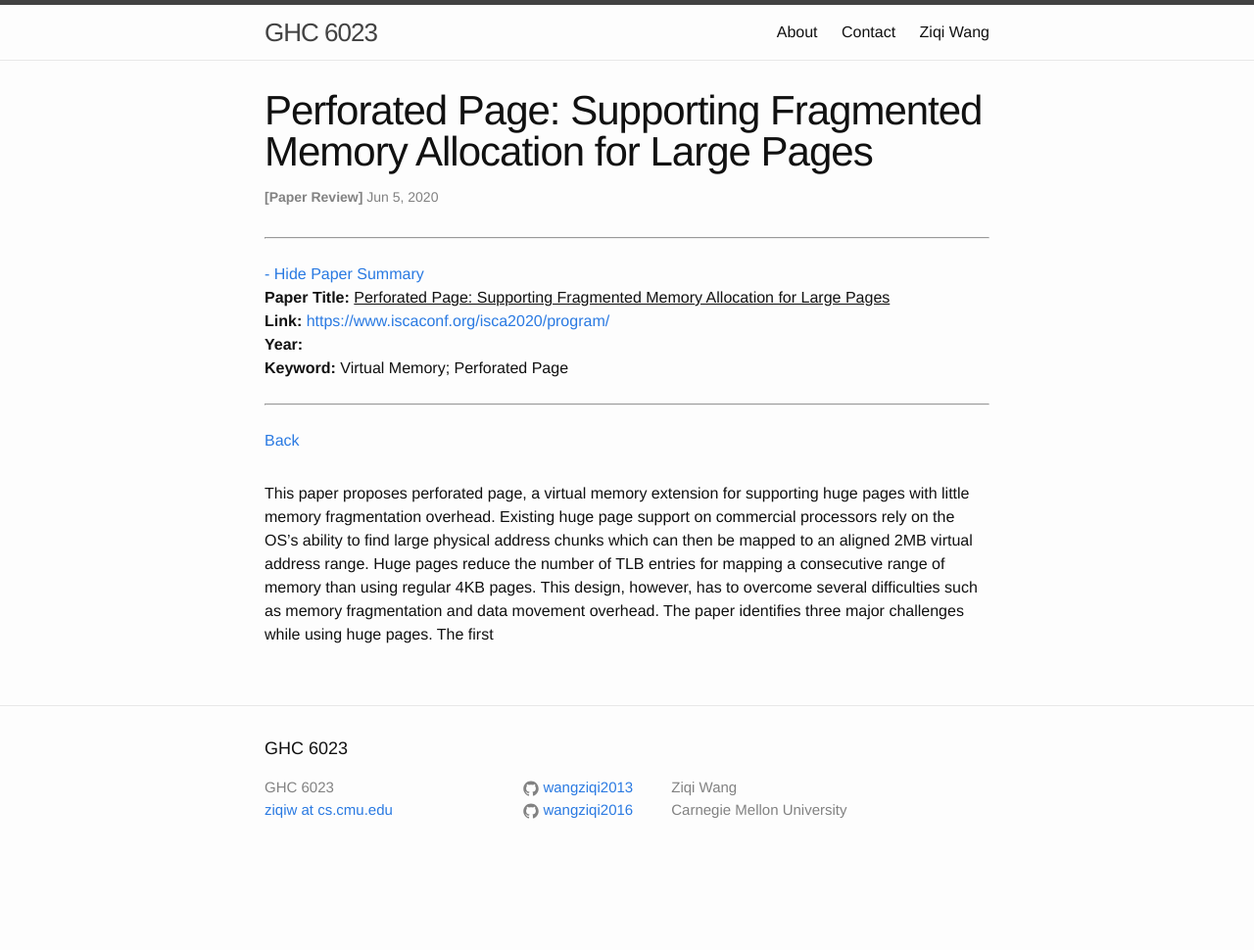
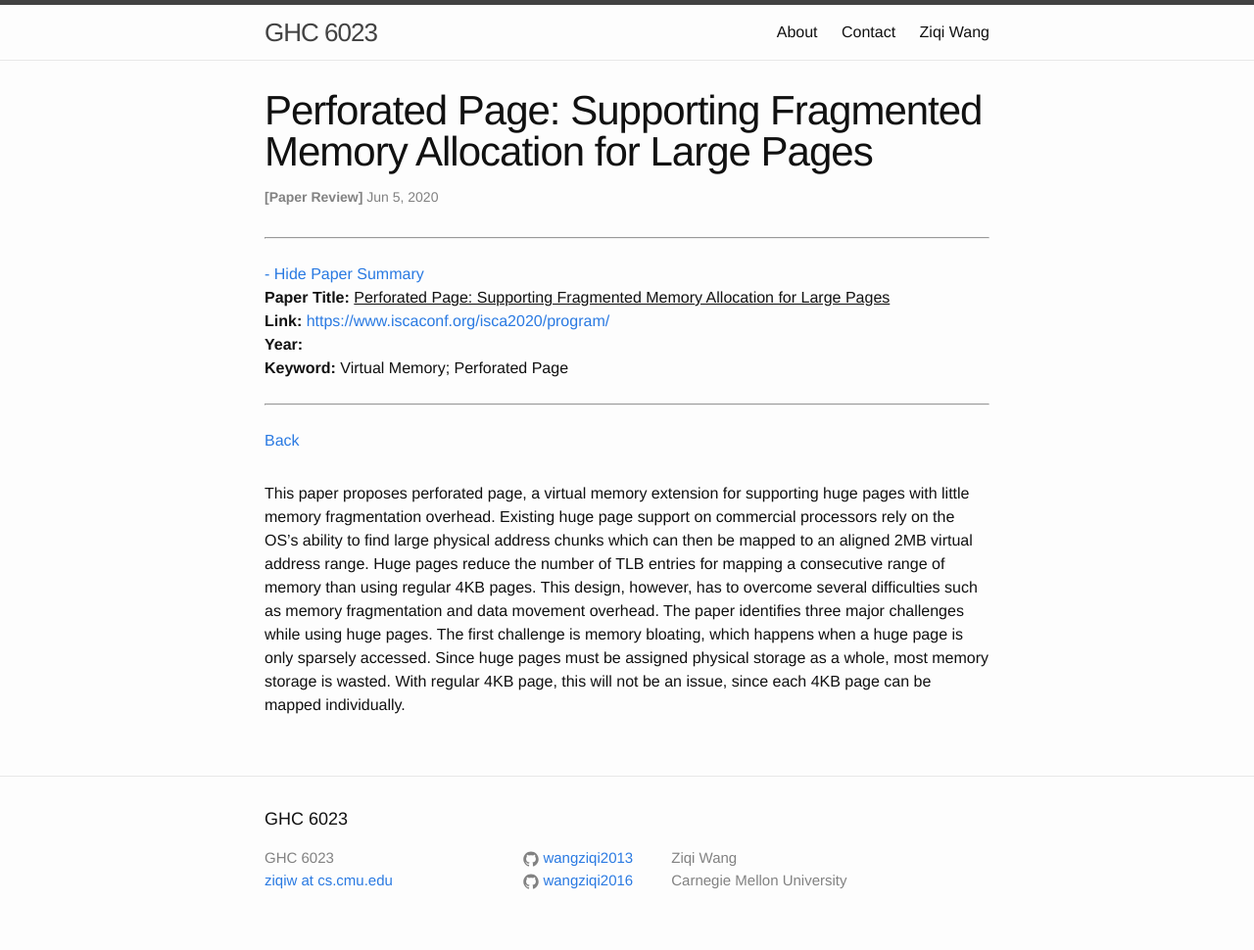
Before and after one commit to wangziqi2013/wangziqi2013.github.io, a Jekyll site: the page built from _posts/2020-06-05-perforated-page.markdown, in a window 1280 px wide. Shown: the whole page at 98% size. Built offline with Jekyll 4.4.1, drawn with Linux system fonts in a browser that asks for light colours; before the commit the page ends 900 px from its top, so only the background shows below that.

Commit message:
Addddding first reason

```diff
--- a/_posts/2020-06-05-perforated-page.markdown
+++ b/_posts/2020-06-05-perforated-page.markdown
@@ -18,4 +18,6 @@ overhead. Existing huge page support on commercial processors rely on the OS's a
 chunks which can then be mapped to an aligned 2MB virtual address range. Huge pages reduce the number of TLB entries
 for mapping a consecutive range of memory than using regular 4KB pages. This design, however, has to overcome several
 difficulties such as memory fragmentation and data movement overhead. The paper identifies three major challenges
-while using huge pages. The first
+while using huge pages. The first challenge is memory bloating, which happens when a huge page is only sparsely accessed.
+Since huge pages must be assigned physical storage as a whole, most memory storage is wasted. With regular 4KB page,
+this will not be an issue, since each 4KB page can be mapped individually.
```
